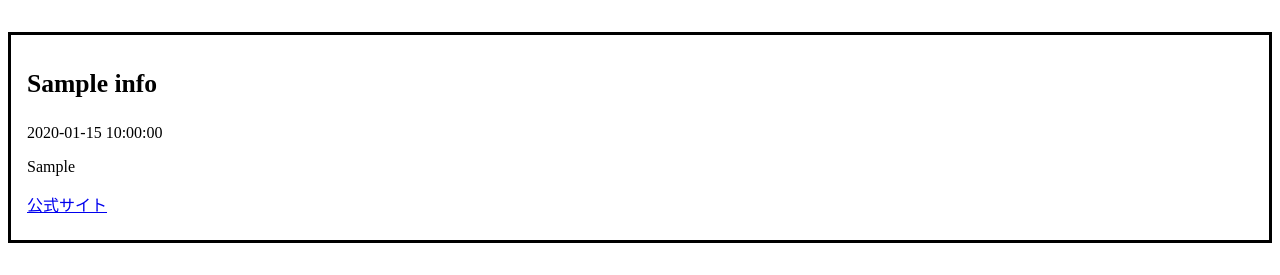
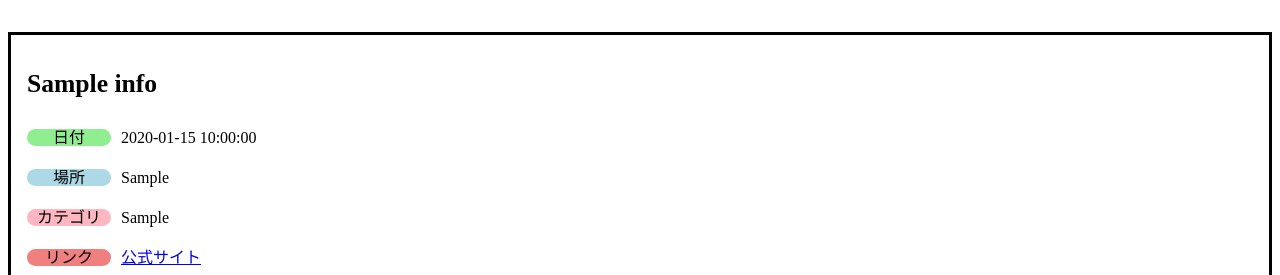
Before and after one commit to Supa-canpas/eventr_recomender, a PHP site: page / in a window 1280 px wide. Shown: the top 275 px of the page. Before the commit the page ends 243 px from the top, so only its background shows below. Run offline with PHP 8.4, Linux system fonts and the light colour scheme; tables that the repository leaves empty or names only in its code hold one stand-in row (values such as "Sample post"); some libraries are stand-ins or nearby versions.

Commit message:
イベント情報の修正

```diff
--- a/index.php
+++ b/index.php
@@ -33,9 +33,10 @@
                     echo <<<EVENT
                     <div class="event_info">
                         <p class="title">{$event["title"]}</p>
-                        <p>{$event["date"]}</p>
-                        <p>{$event["place"]}</p>
-                        <p><a href="{$event["officialsite"]}">公式サイト</a></p>
+                        <p><span class="date">日付</span>{$event["date"]}</p>
+                        <p><span class="place">場所</span>{$event["place"]}</p>
+                        <p><span class="category">カテゴリ</span>{$event["category"]}</p>
+                        <p><span class="link">リンク</span><a href="{$event["officialsite"]}">公式サイト</a></p>
                     </div>
                     EVENT;
 
@@ -59,8 +60,11 @@
         }
     ?>
 
+
     <data id="latitude" value=""></data>
     <data id="altitude" value=""></data>
+
+
     <script>
         class MyMap {
             latitude;
@@ -77,7 +81,7 @@
                         (position) => {
                             document.getElementById("latitude").value = position.coords.latitude;  // 緯度
                             document.getElementById("altitude").value = position.coords.longitude; // 経度
-                            resolve()
+                            resolve();
                         },
                         (error) => {
                             reject(error);
@@ -129,8 +133,7 @@
             }, 1500)
 
 
-
-            var str_event_info_datas = "<?php echo $str_event_info_datas; ?>";
+            var str_event_info_datas = "<?php echo str_replace('"', '', $str_event_info_datas)?>";
             var event_info_packets = str_event_info_datas.split("/packet=>").slice(1);
             for (let i = 0; i < event_info_packets.length; i++) {
                 let event_datas = event_info_packets[i].split("/property=>").slice(1);
@@ -142,6 +145,7 @@
 
             for (let event_info_packet of event_info_packets) {
                 for (let place of event_info_packet.places) {
+                    place = place.replace(/<a[^>]*>/g, "").replace("</a>", "");
                     geocoder.geocode({address: place}, function(results, status) {
                         if (status == google.maps.GeocoderStatus.OK) {
                             if (results[0].geometry) {
--- a/style.css
+++ b/style.css
@@ -4,13 +4,41 @@ body { height: 100% }
 
 #map { height: 100%; width: 100%}
 
+.event_info {
+    padding: 0.5em 1em;
+    margin: 2em 0;
+    border: solid 3px #000000;
+}
+
 .title {
     font-size: 160%;
     font-weight: bold;
 }
 
-.event_info {
-    padding: 0.5em 1em;
-    margin: 2em 0;
-    border: solid 3px #000000;
+.date {
+    padding: 0px 26px;
+    margin-right: 10px;
+    background-color: lightgreen;
+    border-radius: 30px;
 }
+
+.place {
+    padding: 0px 26px;
+    margin-right: 10px;
+    background-color: lightblue;
+    border-radius: 30px;
+}
+
+.category {
+    padding: 0px 10px;
+    margin-right: 10px;
+    background-color: lightpink;
+    border-radius: 30px;
+}
+
+.link {
+    padding: 0px 18px;
+    margin-right: 10px;
+    background-color: lightcoral;
+    border-radius: 30px;
+}
```
Also changed, not shown: save_data.php (+11 -9 lines).
